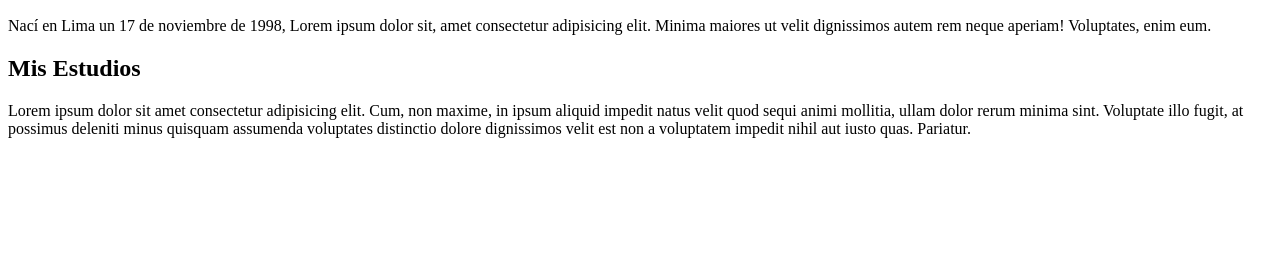
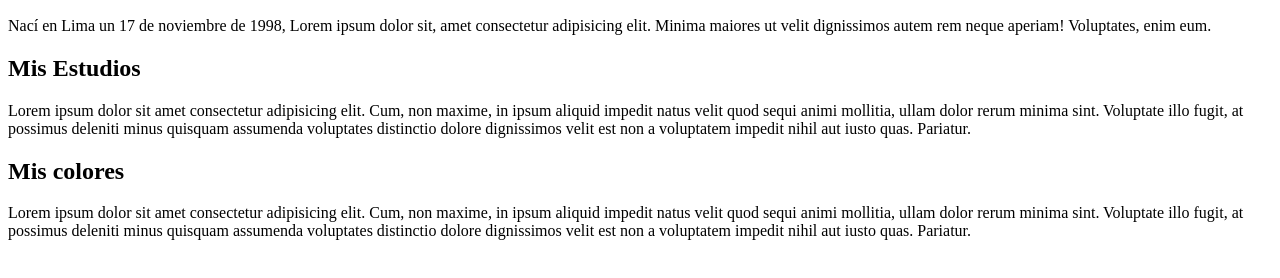
Before and after one commit to DevWebEdu/mi-biografia, a plain HTML site: page index.html in a window 1280 px wide. Shown: the part 110-388 px from the top of the page. Drawn offline with Linux system fonts and the light colour scheme.

Commit message:
revision hecha

```diff
--- a/index.html
+++ b/index.html
@@ -22,6 +22,11 @@
             <p> Lorem ipsum dolor sit amet consectetur adipisicing elit. Cum, non maxime, in ipsum aliquid impedit natus velit quod sequi animi mollitia, ullam dolor rerum minima sint. Voluptate illo fugit, at possimus deleniti minus quisquam assumenda voluptates
                 distinctio dolore dignissimos velit est non a voluptatem impedit nihil aut iusto quas. Pariatur.</p>
         </section>
+        <section>
+            <h2>Mis colores</h2>
+            <p> Lorem ipsum dolor sit amet consectetur adipisicing elit. Cum, non maxime, in ipsum aliquid impedit natus velit quod sequi animi mollitia, ullam dolor rerum minima sint. Voluptate illo fugit, at possimus deleniti minus quisquam assumenda voluptates
+                distinctio dolore dignissimos velit est non a voluptatem impedit nihil aut iusto quas. Pariatur.</p>
+        </section>
     </main>
 </body>
 
```
